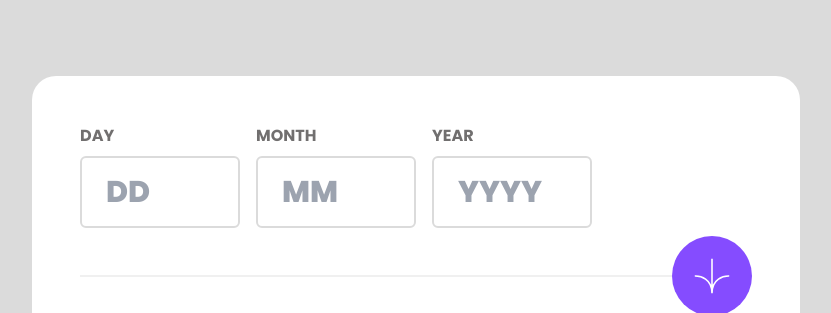
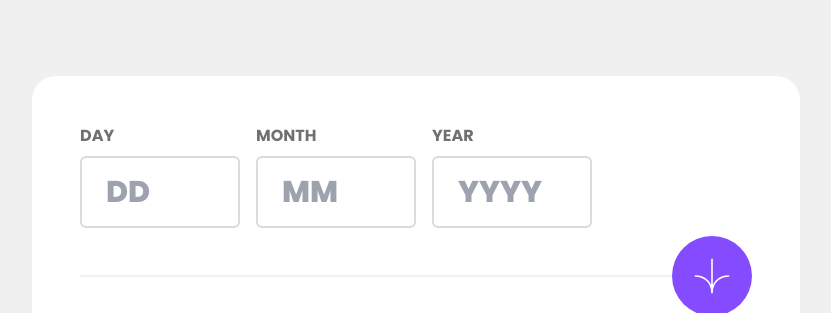
Before and after one commit to arshGoyalDev/age-calculator, a website: page index.html in a window 1280 px wide. Shown: the top 313 px of the page, without its empty margins (224-1055 px from the left). Drawn offline with Linux system fonts and the light colour scheme.

Commit message:
fix: background color

```diff
--- a/index.html
+++ b/index.html
@@ -20,7 +20,7 @@
     <title>Frontend Mentor | Age calculator app</title>
   </head>
   <body
-    class="bg-neutral-lightGrey flex justify-center sm:items-center min-h-screen p-5 pt-24 sm:pt-5"
+    class="bg-neutral-offWhite flex justify-center sm:items-center min-h-screen p-5 pt-24 sm:pt-5"
   >
     <main
       class="bg-white px-6 py-16 sm:p-12 rounded-3xl rounded-br-4xl md:rounded-br-5xl w-screen max-w-3xl h-max overflow-hidden"
```
